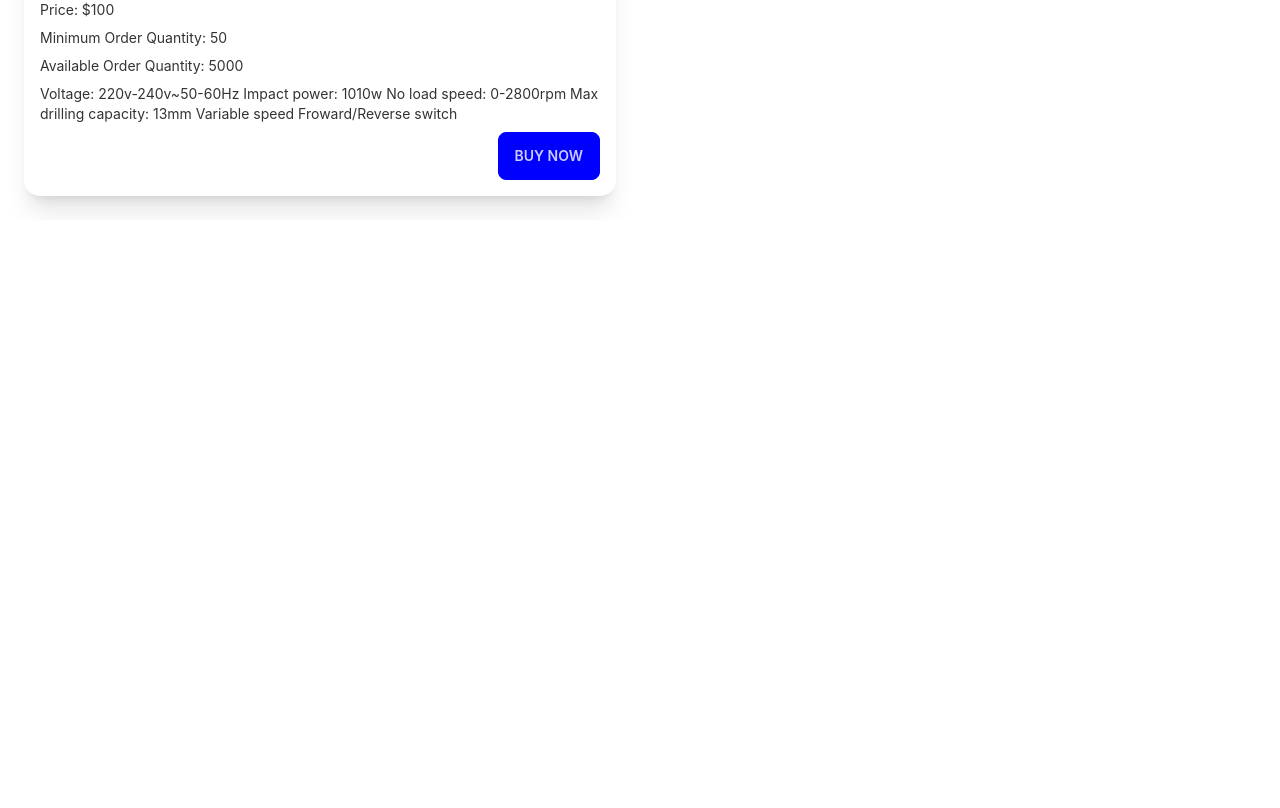
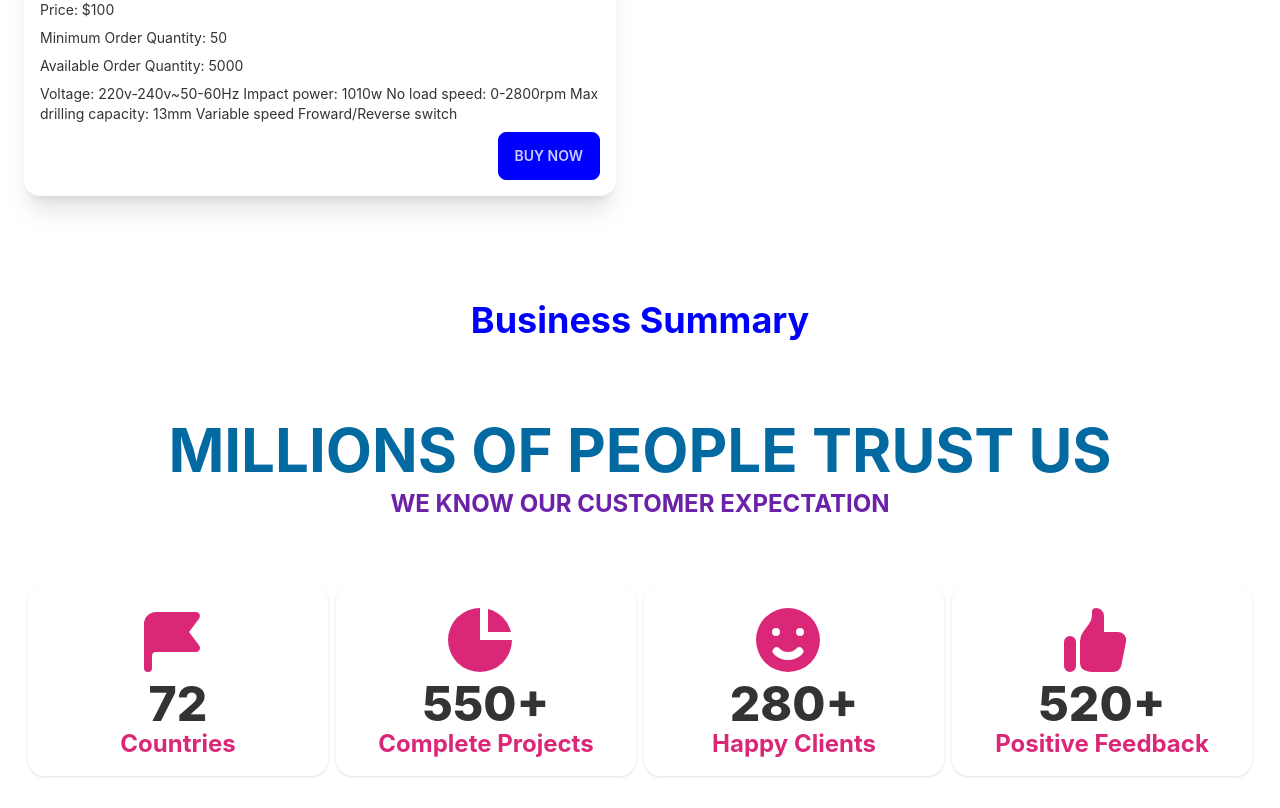
Before and after one commit to Abdul-Rakib92/repair.bd-manufacturer-website-client-side, a React (Create React App) app: page /home in a window 1280 px wide. Shown: the part 1932-2740 px from the top of the page. Before the commit the page ends 2152 px from the top, so only its background shows below. Built offline with nearby package versions, Linux system fonts and the light colour scheme.

Commit message:
summary added

```diff
--- a/package.json
+++ b/package.json
@@ -3,6 +3,7 @@
   "version": "0.1.0",
   "private": true,
   "dependencies": {
+    "@heroicons/react": "^1.0.6",
     "@testing-library/jest-dom": "^5.16.4",
     "@testing-library/react": "^13.2.0",
     "@testing-library/user-event": "^13.5.0",
--- a/src/Pages/Home/Home.js
+++ b/src/Pages/Home/Home.js
@@ -1,5 +1,6 @@
 import React from 'react';
 import Banner from './Banner';
+import Summary from './Summary';
 import Tools from './Tools';
 
 const Home = () => {
@@ -7,6 +8,7 @@ const Home = () => {
         <div>
             <Banner></Banner>
             <Tools></Tools>
+            <Summary></Summary>
         </div>
     );
 };
--- /dev/null
+++ b/src/Pages/Home/Summary.js
@@ -0,0 +1,63 @@
+import React from "react";
+import { FlagIcon } from '@heroicons/react/solid'
+import { ChartPieIcon } from '@heroicons/react/solid'
+import { EmojiHappyIcon } from '@heroicons/react/solid'
+import { ThumbUpIcon } from '@heroicons/react/solid'
+
+const Summary = () => {
+  return (
+    <div className="mb-8">
+      <h1 className="text-primary text-center my-20 text-4xl font-bold">
+        Business Summary
+      </h1>
+      <h2 className="text-6xl text-sky-700 text-center   font-bold my-2 uppercase">
+        Millions Of People Trust Us
+      </h2>
+
+      <h3 className="text-2xl text-purple-800 text-center mb-16  font-bold uppercase">
+        WE KNOW OUR CUSTOMER EXPECTATION
+      </h3>
+
+      <div className='grid grid-row grid-flow-col gap-5'>
+
+        <div className='grid grid-cols-1 sm:grid-cols-1 md:grid-cols-4 px-7 gap-2'>
+
+        <div class="stats shadow text-center">
+          <div class="stat">
+            <div class="stat-title pl-16 "><FlagIcon className="w-28 h-20 text-pink-600 "></FlagIcon></div>
+            <div class="stat-value text-5xl">72</div>
+            <div class="stat-desc text-pink-600 font-bold text-2xl">Countries</div>
+          </div>
+        </div>
+
+        <div class="stats shadow  text-center">
+          <div class="stat">
+          <div class="stat-title pl-16 "><ChartPieIcon className="w-28 h-20 text-pink-600 "></ChartPieIcon></div>
+            <div class="stat-value text-5xl">550+</div>
+            <div class="stat-desc text-pink-600 font-bold text-2xl">Complete Projects</div>
+          </div>
+        </div>
+
+        <div class="stats shadow  text-center">
+          <div class="stat">
+            <div class="stat-title pl-16 "><EmojiHappyIcon className="w-28 h-20 text-pink-600 "></EmojiHappyIcon></div>
+            <div class="stat-value text-5xl">280+</div>
+            <div class="stat-desc text-pink-600 font-bold text-2xl">Happy Clients</div>
+          </div>
+        </div>
+
+        <div class="stats shadow  text-center">
+          <div class="stat">
+            <div class="stat-title pl-16 "><ThumbUpIcon className="w-28 h-20 text-pink-600 "></ThumbUpIcon></div>
+            <div class="stat-value text-5xl">520+</div>
+            <div class="stat-desc text-pink-600 font-bold text-2xl">Positive Feedback</div>
+          </div>
+        </div>
+        </div>
+
+      </div>
+    </div>
+  );
+};
+
+export default Summary;
--- a/src/Pages/Home/Tool.js
+++ b/src/Pages/Home/Tool.js
@@ -1,7 +1,9 @@
 import React from "react";
+import { useNavigate } from "react-router-dom";
 
 const Tool = ({ tool }) => {
   const {
+    id,
     name,
     img,
     description,
@@ -9,6 +11,15 @@ const Tool = ({ tool }) => {
     minimumOrderQuantity,
     availableOrderQuantity,
   } = tool;
+
+  const navigate = useNavigate();
+
+  const navigateToToolDetail = id =>{
+    navigate(`/purchase/${id}`);
+}
+
+
+
   return (
     <div class="card card-compact  bg-base-100 shadow-xl m-6">
       <figure>
@@ -25,7 +36,7 @@ const Tool = ({ tool }) => {
         <p>{description}</p>
 
         <div class="card-actions justify-end">
-          <button class="btn btn-primary">Buy Now</button>
+          <button onClick={() => navigateToToolDetail(id)} class="btn btn-primary">Buy Now</button>
         </div>
       </div>
     </div>
--- a/src/Pages/Home/Tools.js
+++ b/src/Pages/Home/Tools.js
@@ -22,7 +22,6 @@ const Tools = () => {
                             key ={tool.id}
                             tool={tool}
                         >
-
                         </Tool>)
                     }
                 </div>
```
Also changed, not shown: 1 other file (tests, documents, lock files or other folders).
